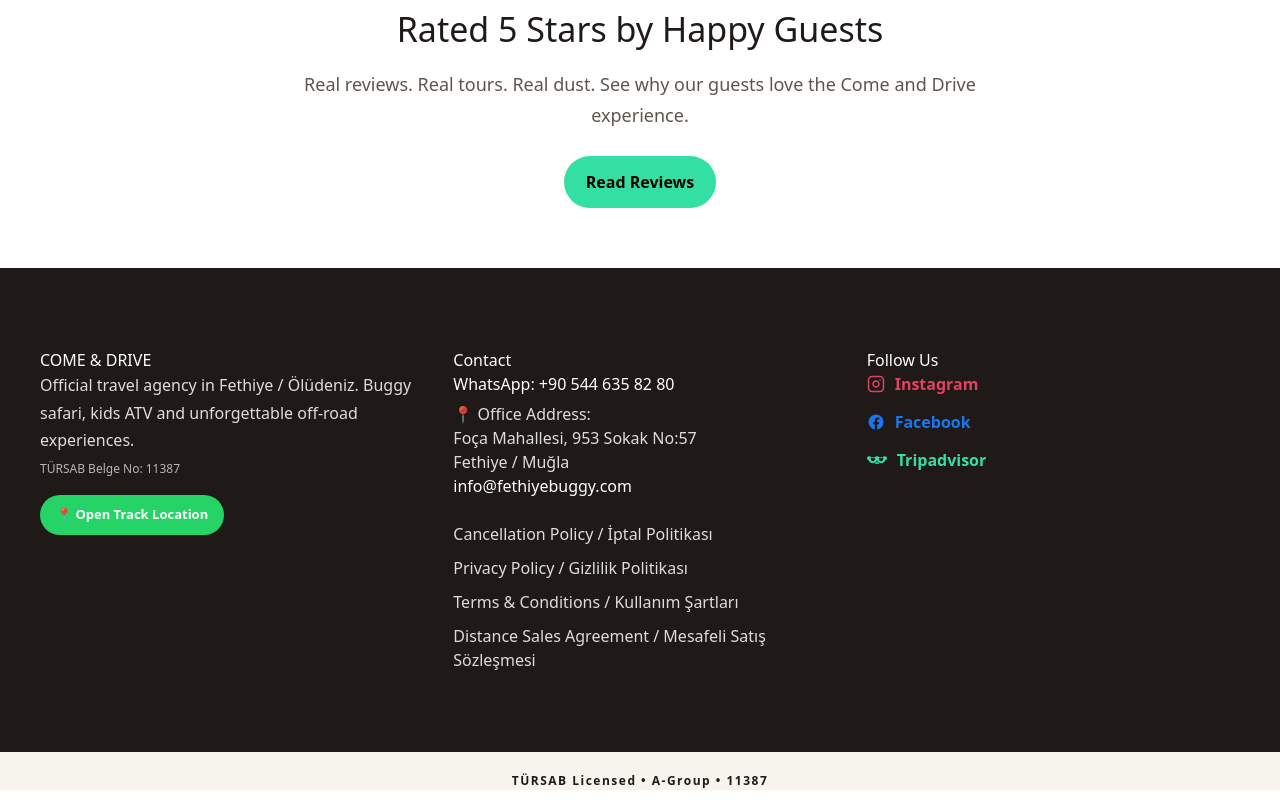
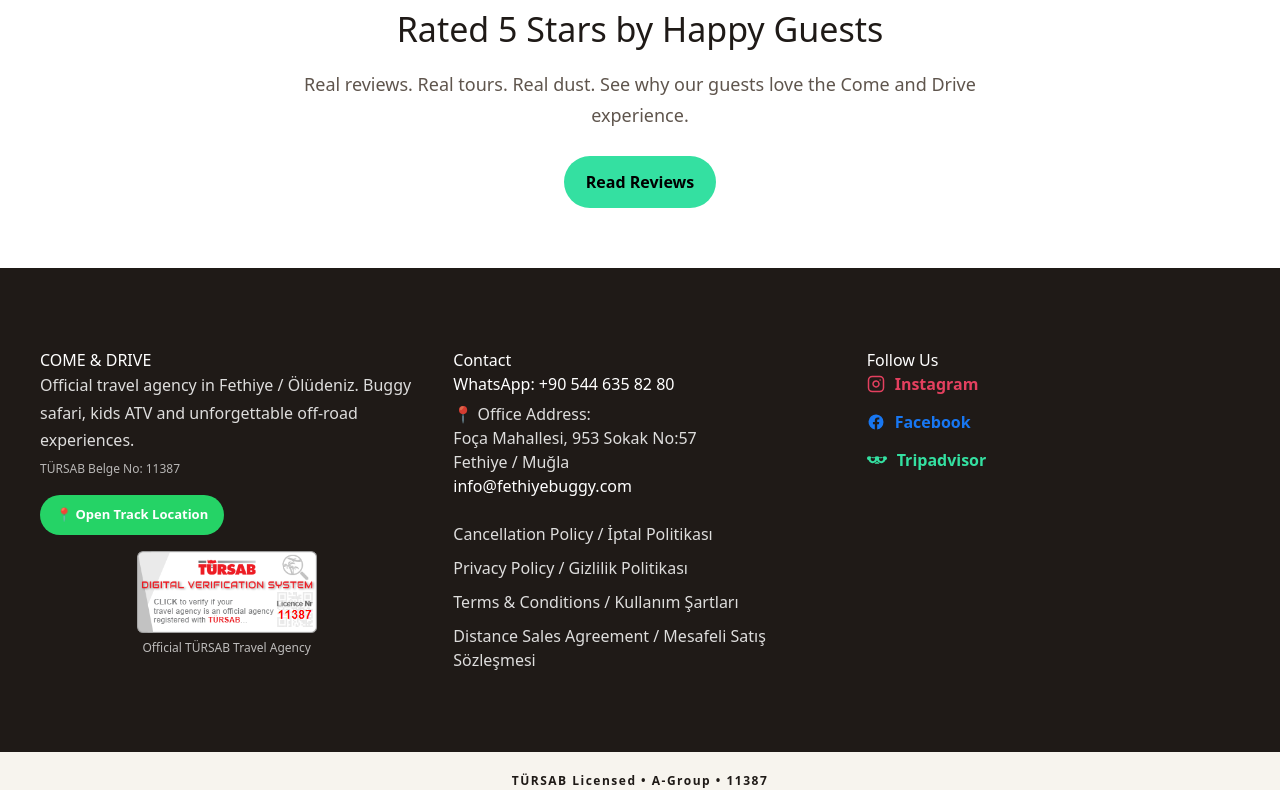
Before and after one commit to comendrive-a11y/comendrive-a11y, a Next.js app: page / in a window 1280 px wide. Shown: the part 3982-4782 px from the top of the page. Built offline with nearby package versions, Linux system fonts and the light colour scheme.

Commit message:
Update page.tsx

```diff
--- a/app/page.tsx
+++ b/app/page.tsx
@@ -1166,7 +1166,29 @@ tour === "ATV Turu ve Buggy Safari Farkları"
   >
     📍 {isEn ? "Open Track Location" : "Parkur Konumunu Aç"}
   </a>
+              <div style={{ marginTop: "16px", textAlign: "center" }}>
+  <a href="https://www.tursab.org.tr/tr/ddsv" target="_blank">
+    <img
+      src={isEn ? "/tursab-dvs-11387.png" : "/tursab-dds-11387.png"}
+      alt={isEn ? "TURSAB Digital Verification System" : "TÜRSAB Dijital Doğrulama Sistemi"}
+      style={{
+        width: "180px",
+        maxWidth: "100%",
+        height: "auto",
+        display: "block",
+        margin: "0 auto"
+      }}
+    />
+  </a>
+
+  <div style={{ marginTop: "6px", fontSize: "12px", opacity: 0.7 }}>
+    {isEn
+      ? "Official TÜRSAB Travel Agency"
+      : "TÜRSAB A Grubu Seyahat Acentası"}
+  </div>
 </div>
+
+            </div>
           </div>
 
           <div>
```
